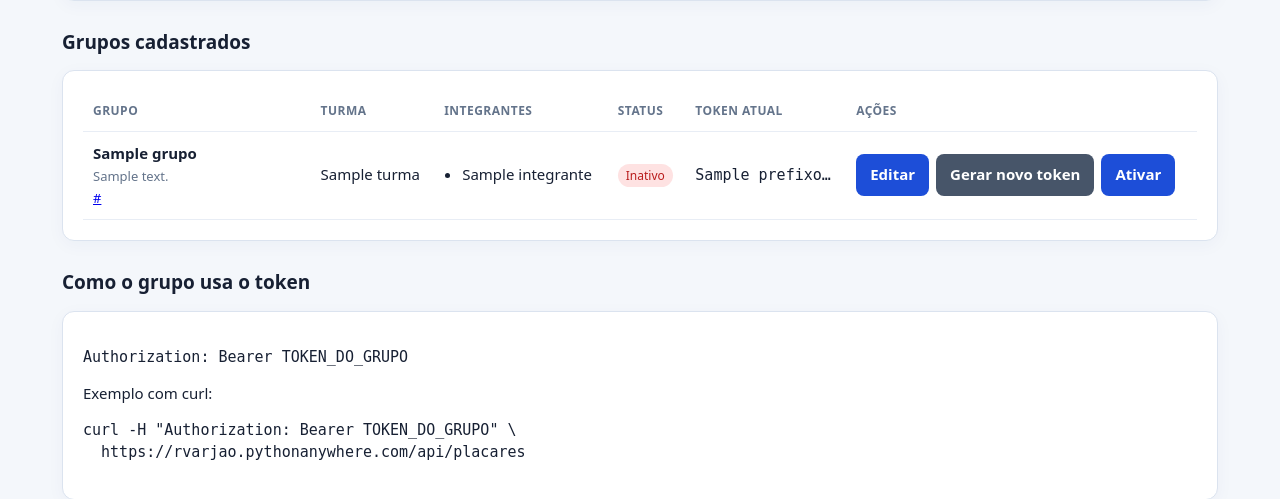
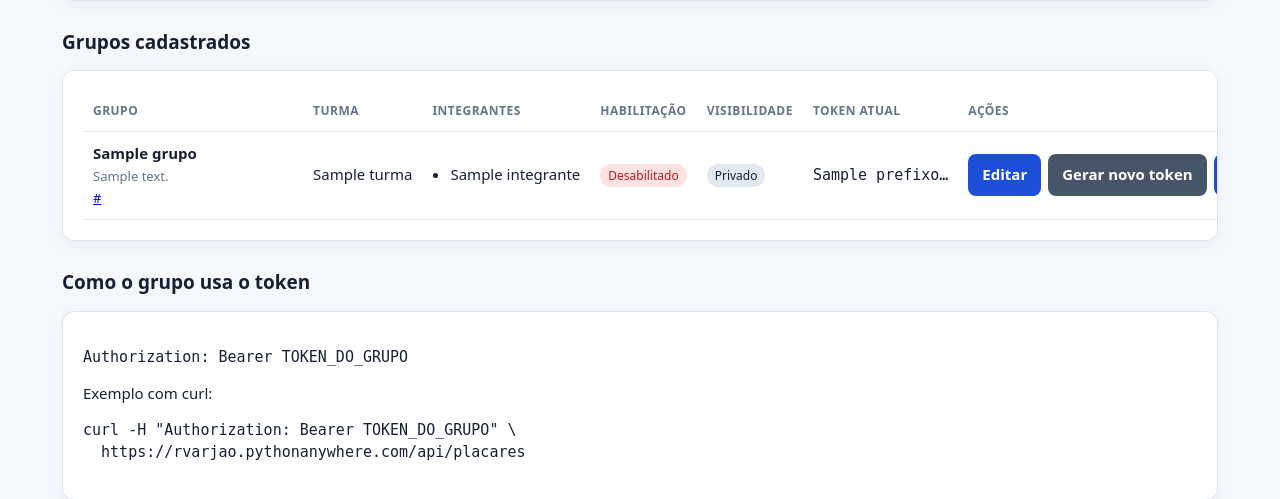
Before and after one commit to rvarjao/placar-eletronico-api, a Flask app: template exemplos/api-completa/templates/admin/grupos.html in a window 1280 px wide. Shown: the part 881-1380 px from the top of the page. Run offline with Flask 3, Linux system fonts and the light colour scheme; the template is opened without the code that fills it: most values are stand-ins (such as "Sample title", 1, 10 or a date in 2020).

Commit message:
Aplica controle independente de visibilidade e habilitação

```diff
--- a/exemplos/api-completa/templates/admin/grupos.html
+++ b/exemplos/api-completa/templates/admin/grupos.html
@@ -25,7 +25,7 @@
 <h2>Grupos cadastrados</h2>
 <section class="painel">
   <table>
-    <thead><tr><th>Grupo</th><th>Turma</th><th>Integrantes</th><th>Status</th><th>Token atual</th><th>Ações</th></tr></thead>
+    <thead><tr><th>Grupo</th><th>Turma</th><th>Integrantes</th><th>Habilitação</th><th>Visibilidade</th><th>Token atual</th><th>Ações</th></tr></thead>
     <tbody>
     {% for grupo in grupos %}
       <tr>
@@ -36,7 +36,8 @@
         </td>
         <td>{{ grupo.turma or "—" }}</td>
         <td>{% if grupo.integrantes %}<ul class="integrantes">{% for nome in grupo.integrantes %}<li>{{ nome }}</li>{% endfor %}</ul>{% else %}—{% endif %}</td>
-        <td><span class="status {{ 'ok' if grupo.ativo else 'erro' }}">{{ "Ativo" if grupo.ativo else "Inativo" }}</span></td>
+        <td><span class="status {{ 'ok' if grupo.ativo else 'erro' }}">{{ "Habilitado" if grupo.ativo else "Desabilitado" }}</span></td>
+        <td><span class="status">{{ "Público" if grupo.publico else "Privado" }}</span></td>
         <td>{% if grupo.prefixo %}<code>{{ grupo.prefixo }}…</code>{% else %}—{% endif %}</td>
         <td>
           <div class="acoes">
@@ -53,7 +54,7 @@
         </td>
       </tr>
     {% else %}
-      <tr><td colspan="6">Nenhum grupo cadastrado.</td></tr>
+      <tr><td colspan="7">Nenhum grupo cadastrado.</td></tr>
     {% endfor %}
     </tbody>
   </table>
```
